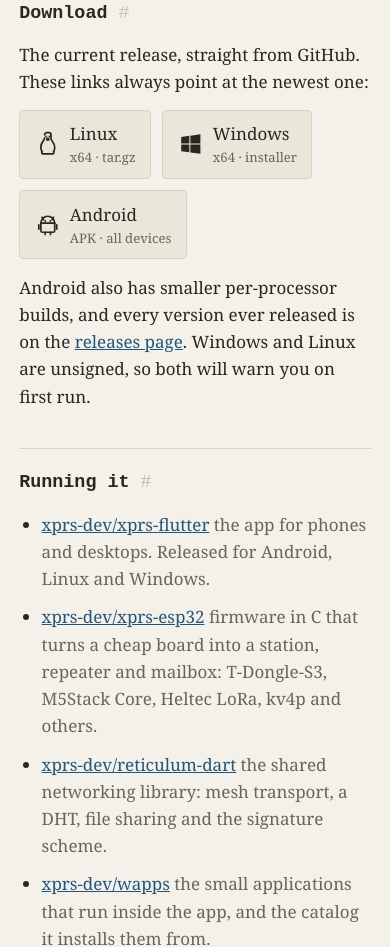
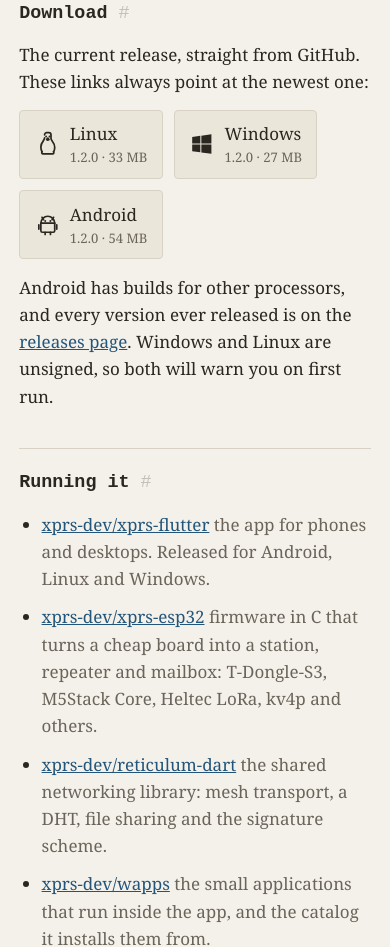
Before and after one commit to xprs-dev/xprs-dev.github.io, a plain HTML site: page index.html in a window 390 px wide. Shown: the part 4549-5496 px from the top of the page. Drawn offline with Linux system fonts and the light colour scheme.

Commit message:
Download links that survive the next release
The buttons pointed at releases/latest/download/<name>, which only works while
the file name never changes. It changed: the release process now stamps the
version into it, so xprs-linux-x64.tar.gz became xprs-1.2.0-linux-x64.tar.gz
and all three links 404'd the moment v1.2.0 shipped. They were verified against
v1.1.1 and broke silently afterwards, which is the worst way for a download
button to fail.

The markup now points at the releases page, which cannot 404. A small script
upgrades each link to the exact current file by reading updates/stable.json --
same origin, refreshed every three hours by .github/workflows/sync.yml, and it
names each asset with its real URL and size. If the feed is unreachable or
malformed the links stay on the releases page, so the failure mode is one extra
click rather than a dead end.

Android now offers arm64-v8a rather than the universal APK: the feed carries
only per-processor builds (sync.yml filters on *-android-*.apk), and arm64 is
what any phone from the last several years wants. The line below still points
at the releases page for the others.

```diff
--- a/index.html
+++ b/index.html
@@ -220,7 +220,7 @@
 <p>The current release, straight from GitHub. These links always point at the
 newest one:</p>
 <ul class="dl">
-<li><a href="https://github.com/xprs-dev/xprs-flutter/releases/latest/download/xprs-linux-x64.tar.gz">
+<li><a data-dl="linux" href="https://github.com/xprs-dev/xprs-flutter/releases/latest">
   <svg viewBox="0 0 24 24" role="img" aria-label="Linux" fill="none"
        stroke="currentColor" stroke-width="1.6" stroke-linecap="round"
        stroke-linejoin="round">
@@ -232,14 +232,14 @@
     <circle cx="13.6" cy="5.2" r=".9" fill="currentColor" stroke="none"/>
     <path d="M10.9 8.1c.6.5 1.6.5 2.2 0l-1.1-1.4z" fill="currentColor"/>
   </svg>
-  <span><b>Linux</b><em>x64 &middot; tar.gz</em></span></a></li>
-<li><a href="https://github.com/xprs-dev/xprs-flutter/releases/latest/download/xprs-windows-x64-setup.exe">
+  <span><b>Linux</b><em data-sub>x64 &middot; tar.gz</em></span></a></li>
+<li><a data-dl="windows" href="https://github.com/xprs-dev/xprs-flutter/releases/latest">
   <svg viewBox="0 0 24 24" role="img" aria-label="Windows" fill="currentColor">
     <path d="M3 5.6l7.6-1.05v7.2H3zM11.6 4.4L21 3.1v8.65h-9.4z
              M3 12.75h7.6v7.2L3 18.9zM11.6 12.75H21v8.65l-9.4-1.3z"/>
   </svg>
-  <span><b>Windows</b><em>x64 &middot; installer</em></span></a></li>
-<li><a href="https://github.com/xprs-dev/xprs-flutter/releases/latest/download/xprs.apk">
+  <span><b>Windows</b><em data-sub>x64 &middot; installer</em></span></a></li>
+<li><a data-dl="android" href="https://github.com/xprs-dev/xprs-flutter/releases/latest">
   <svg viewBox="0 0 24 24" role="img" aria-label="Android" fill="none"
        stroke="currentColor" stroke-width="1.6" stroke-linecap="round"
        stroke-linejoin="round">
@@ -250,11 +250,48 @@
     <circle cx="14.4" cy="8.4" r=".9" fill="currentColor" stroke="none"/>
     <path d="M3.6 12v4M20.4 12v4M9.5 19v2M14.5 19v2"/>
   </svg>
-  <span><b>Android</b><em>APK &middot; all devices</em></span></a></li>
+  <span><b>Android</b><em data-sub>APK &middot; arm64</em></span></a></li>
 </ul>
-<p>Android also has smaller per-processor builds, and every version ever
-released is on the <a href="https://github.com/xprs-dev/xprs-flutter/releases">releases page</a>. Windows and Linux are
-unsigned, so both will warn you on first run.</p>
+<p>Android has builds for other processors, and every version ever released is
+on the <a href="https://github.com/xprs-dev/xprs-flutter/releases">releases page</a>. Windows and Linux are unsigned, so
+both will warn you on first run.</p>
+
+<script>
+/* The buttons above link to the releases page in the markup, which cannot go
+   stale. This upgrades them to the exact file for the current release.
+
+   Read from updates/stable.json rather than github.com/.../releases/latest/
+   download/<name>: that path only works while the FILE NAME never changes, and
+   it broke the moment the release process started stamping versions into
+   names (xprs-linux-x64.tar.gz became xprs-1.2.0-linux-x64.tar.gz). The feed
+   is same-origin, refreshed every three hours by .github/workflows/sync.yml,
+   and names each asset with its real URL and size. If it is unreachable or
+   malformed the links stay pointing at the releases page. */
+(function () {
+  var pick = {
+    linux:   function (n) { return /-linux-x64\.tar\.gz$/.test(n); },
+    windows: function (n) { return /-setup\.exe$/.test(n); },
+    android: function (n) { return /-android-arm64-v8a\.apk$/.test(n); }
+  };
+  function mb(b) { return (b / 1048576).toFixed(0) + ' MB'; }
+  fetch('updates/stable.json', { cache: 'no-cache' })
+    .then(function (r) { return r.ok ? r.json() : null; })
+    .then(function (d) {
+      if (!d || !d.assets) return;
+      document.querySelectorAll('a[data-dl]').forEach(function (a) {
+        var want = pick[a.getAttribute('data-dl')];
+        var hit = d.assets.filter(function (x) { return want(x.name); })[0];
+        if (!hit || !hit.url) return;
+        a.href = hit.url;
+        var sub = a.querySelector('[data-sub]');
+        if (sub && d.version) {
+          sub.textContent = d.version + ' \u00b7 ' + mb(hit.size);
+        }
+      });
+    })
+    .catch(function () { /* markup already points somewhere that works */ });
+})();
+</script>
 
 <h2 id="implementations"><a href="#implementations">Running it</a></h2>
 <ul class="links">
```
